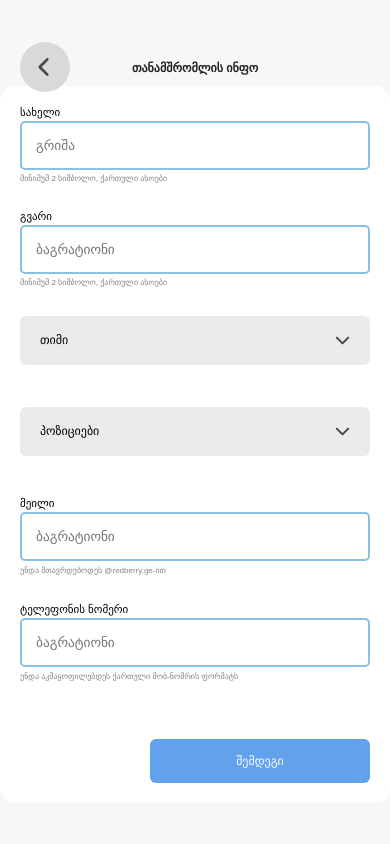
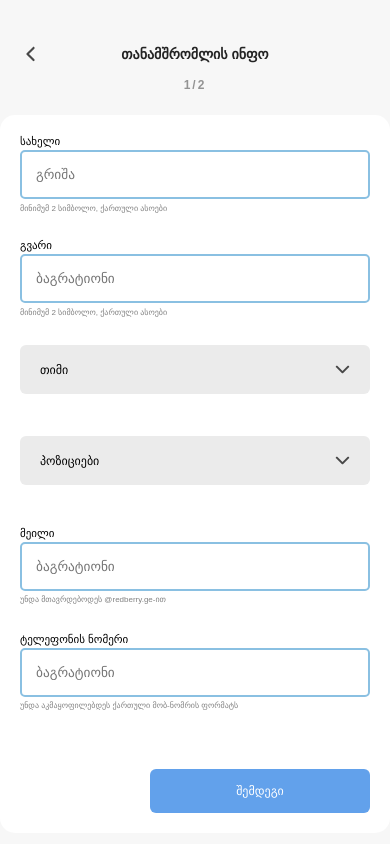
Before and after one commit to GeeOrrGee/redberry-task, a React (Create React App) app: page /add-laptop/coworker-info in a window 390 px wide. Built offline with nearby package versions, Linux system fonts and the light colour scheme; a web font is replaced by a local one.

Commit message:
added responsivess of the layout

```diff
--- a/src/components/SuccessModal/success-modal.styles.js
+++ b/src/components/SuccessModal/success-modal.styles.js
@@ -5,6 +5,8 @@ export const SuccessMessageContainer = styled.div`
     flex-direction: column;
     align-items: center;
     justify-content: center;
+    max-width: 27rem;
+    height: 100%;
     img {
         width: 100%;
         object-fit: contain;
@@ -12,7 +14,8 @@ export const SuccessMessageContainer = styled.div`
 
     h2 {
         text-align: center;
-        font-size: clamp(1.4rem, 1.4vw, 2.2rem);
+        font-size: clamp(1.6rem, 10vw, 2.2rem);
+        line-height: 1.6;
     }
 `;
 
@@ -21,9 +24,12 @@ export const LinksContainer = styled.div`
     flex-direction: column;
     width: 100%;
     max-width: 30rem;
-    gap: clamp(1.5rem, 1.5vw, 3rem);
+    gap: clamp(1.5rem, 10vw, 3rem);
+
     align-items: center;
+
     justify-content: center;
+    height: 40%;
     a {
         transition: all 0.1s ease-in;
         color: var(--light-blue);
@@ -43,6 +49,9 @@ export const LinksContainer = styled.div`
             width: 100%;
             transition: all 0.1s ease-in;
             max-width: 30rem;
+            @media (max-width: 50em) {
+                font-size: 1.6rem;
+            }
         }
     }
 `;
@@ -72,4 +81,13 @@ export const SuccessModalContainer = styled.figure`
     border-radius: 15px;
     background-color: white;
     padding-block: 2rem;
+    @media (max-width: 50em) {
+        width: 100vw;
+        height: 100vh;
+        max-height: unset;
+        border-radius: 0px;
+
+        justify-content: end;
+        /* gap: clamp(6rem, 12vh, 15rem); */
+    }
 `;
--- a/src/routes/addLaptop/add-laptop.route.jsx
+++ b/src/routes/addLaptop/add-laptop.route.jsx
@@ -11,7 +11,6 @@ import LaptopInfo from './laptop-info/laptop-info.route';
 import axios from 'axios';
 import { Loader, LoaderContainer } from '../../shared/loader/loader.styles';
 import { SuccessModal } from '../../components/SuccessModal/success-modal.component';
-//TODO extract data from childroutes, add conditional step increment based on the routes and add the last form page
 export const AddLaptop = () => {
     const didMountRef = useRef(false);
     const navigate = useNavigate();
@@ -19,7 +18,6 @@ export const AddLaptop = () => {
     const [mainDataObject, setMainDataObject] = useState('');
     const [sendData, setSendData] = useState(false);
     const [loadingState, setLoadingState] = useState(false);
-    // console.log(redberrmobiyState);
 
     useEffect(() => {
         const postRequest = async () => {
@@ -33,11 +31,12 @@ export const AddLaptop = () => {
                     'https://pcfy.redberryinternship.ge/api/laptop/create',
                     fd
                 );
-                console.log(response);
                 setLoadingState(false);
                 setSendData(true);
+                console.log(response);
             } catch (err) {
-                console.log(err);
+                alert(err);
+                throw new Error();
             }
         };
         if (loadingState) {
@@ -47,10 +46,9 @@ export const AddLaptop = () => {
 
     useEffect(() => {
         if (didMountRef.current && mainDataObject) {
-            console.log(mainDataObject);
             const persistedObjConfig = {
                 persistedMainDataObject: mainDataObject,
-                persistedLoadingState: loadingState,
+
                 persistedSendDataState: sendData,
             };
 
@@ -67,7 +65,7 @@ export const AddLaptop = () => {
     useEffect(() => {
         const renderRedberryLogo = () => {
             const getCurrentWidth = window.innerWidth;
-            if (getCurrentWidth < 801 && !mobileState) {
+            if (getCurrentWidth < 801) {
                 setMobileState(true);
                 console.log(getCurrentWidth, mobileState);
             } else if (getCurrentWidth > 800) {
@@ -87,19 +85,15 @@ export const AddLaptop = () => {
             localStorage.getItem('add-laptop-state')
         );
         if (savedProgress) {
-            const {
-                persistedMainDataObject,
-                persistedLoadingState,
-                persistedSendDataState,
-            } = savedProgress;
+            const { persistedMainDataObject, persistedSendDataState } =
+                savedProgress;
 
-            setLoadingState(persistedLoadingState);
             setSendData(persistedSendDataState);
             setMainDataObject(persistedMainDataObject);
         }
     }, [navigate]);
 
-    const prevRoute = () => navigate('/');
+    const prevRoute = () => navigate(-1);
     return (
         // <LoaderContainer>
         //     <Loader />
@@ -115,9 +109,11 @@ export const AddLaptop = () => {
                 {!sendData ? (
                     <>
                         {' '}
-                        <VectorContainer onClick={prevRoute}>
-                            <Vector />
-                        </VectorContainer>
+                        {
+                            <VectorContainer onClick={prevRoute}>
+                                <Vector />
+                            </VectorContainer>
+                        }
                         <NavlinksContainer>
                             <NavLink
                                 className={({ isActive }) =>
@@ -136,6 +132,7 @@ export const AddLaptop = () => {
                                 ლეპტოპის მახასიათებლები
                             </NavLink>
                         </NavlinksContainer>
+                        {mobileState && <p>{!mainDataObject ? 1 : 2}/2</p>}
                         <Routes>
                             <Route
                                 path='/coworker-info'
--- a/src/routes/addLaptop/add-laptop.styles.js
+++ b/src/routes/addLaptop/add-laptop.styles.js
@@ -22,19 +22,28 @@ export const VectorContainer = styled.div`
         transform: scale(115%);
     }
     transition: all 0.2s;
+    @media (max-width: 50em) {
+        background-color: unset;
+        top: 4%;
+        left: 3%;
+        width: 4rem;
+        height: 4rem;
+    }
 `;
 
 export const NavlinksContainer = styled.header`
     display: flex;
-    width: 50%;
+    width: 60%;
     justify-content: space-around;
     align-items: center;
     max-width: 80rem;
     pointer-events: none;
+    margin-top: 1.5rem;
+    margin-bottom: 0.5rem;
     a {
         text-decoration: none;
         color: #232323;
-        font-size: clamp(1.2rem, 1.2vw, 2rem);
+        font-size: clamp(1.4rem, 1.2vw, 2rem);
         font-weight: 700;
         cursor: pointer;
         display: inline-block;
@@ -69,6 +78,10 @@ export const NavlinksContainer = styled.header`
     }
     & ~ p {
         margin-bottom: 1.5rem;
+        font-size: 1.2rem;
+        opacity: 0.4;
+        letter-spacing: 0.2rem;
+        font-weight: 700;
     }
     @media (max-width: 50em) {
         padding-top: 2rem;
--- a/src/routes/addLaptop/laptop-info/laptop-info.styles.js
+++ b/src/routes/addLaptop/laptop-info/laptop-info.styles.js
@@ -7,7 +7,8 @@ export const SelectedImgFooter = styled.div`
     width: 100%;
     margin-bottom: 2rem;
     button {
-        width: 30%;
+        width: 35%;
+        font-size: clamp(1rem, 1vw, 1.6rem);
     }
     div {
         display: flex;
@@ -17,6 +18,9 @@ export const SelectedImgFooter = styled.div`
             max-width: 22rem;
             overflow-x: scroll;
             font-size: clamp(1rem, 1vw, 1.6rem);
+            @media (max-width: 50em) {
+                max-width: 15rem;
+            }
         }
         align-items: center;
         justify-content: space-between;
--- a/src/shared/loader/loader.styles.js
+++ b/src/shared/loader/loader.styles.js
@@ -34,4 +34,5 @@ export const LoaderContainer = styled.div`
     justify-content: center;
     align-items: center;
     background-color: rgb(255, 255, 255, 0.8);
+    z-index: 2;
 `;
```
